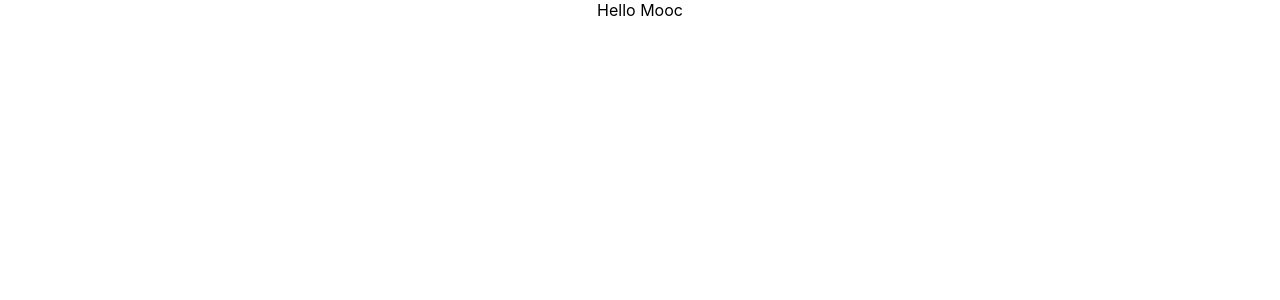
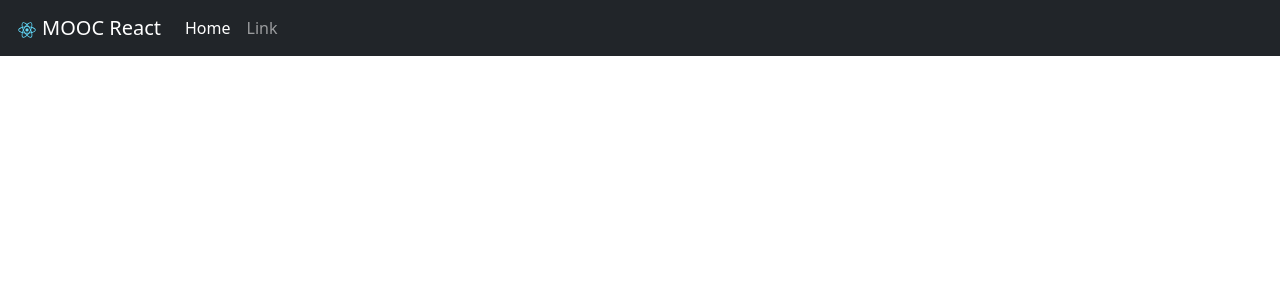
Before and after one commit to Gael-Mousset/mooc-react, a React (Create React App) app: page / in a window 1280 px wide. Shown: the top 300 px of the page. Built offline with nearby package versions, Linux system fonts and the light colour scheme.

Commit message:
Chapitre 5 - Le composant

```diff
--- a/package.json
+++ b/package.json
@@ -6,6 +6,7 @@
     "@testing-library/jest-dom": "^5.16.5",
     "@testing-library/react": "^13.4.0",
     "@testing-library/user-event": "^13.5.0",
+    "bootstrap": "^5.3.0",
     "react": "^18.2.0",
     "react-dom": "^18.2.0",
     "react-scripts": "5.0.1",
--- a/src/App.css
+++ /dev/null
@@ -1,38 +0,0 @@
-.App {
-  text-align: center;
-}
-
-.App-logo {
-  height: 40vmin;
-  pointer-events: none;
-}
-
-@media (prefers-reduced-motion: no-preference) {
-  .App-logo {
-    animation: App-logo-spin infinite 20s linear;
-  }
-}
-
-.App-header {
-  background-color: #282c34;
-  min-height: 100vh;
-  display: flex;
-  flex-direction: column;
-  align-items: center;
-  justify-content: center;
-  font-size: calc(10px + 2vmin);
-  color: white;
-}
-
-.App-link {
-  color: #61dafb;
-}
-
-@keyframes App-logo-spin {
-  from {
-    transform: rotate(0deg);
-  }
-  to {
-    transform: rotate(360deg);
-  }
-}
--- a/src/App.js
+++ b/src/App.jsx
@@ -1,9 +1,9 @@
-import './App.css';
+import Header from "./components/Header";
 
 function App() {
   return (
     <div className="App">
-     Hello Mooc
+      <Header />
     </div>
   );
 }
--- /dev/null
+++ b/src/components/Header.jsx
@@ -0,0 +1,37 @@
+import React from "react";
+import logo from "../logo.svg";
+
+function Header(props) {
+  return (
+    <div>
+      <nav className="navbar navbar-dark bg-dark navbar-expand-lg">
+        <div className="container-fluid">
+          <div className="navbar-brand" href="#">
+            <img
+              src={logo}
+              alt="Logo"
+              width="30"
+              height="24"
+              className="d-inline-block align-text-top mt-1"
+            />
+            MOOC React
+          </div>
+          <ul className="navbar-nav me-auto mb-2 mb-lg-0">
+            <li className="nav-item">
+              <div className="nav-link active" aria-current="page" href="#">
+                Home
+              </div>
+            </li>
+            <li className="nav-item">
+              <div className="nav-link" href="#">
+                Link
+              </div>
+            </li>
+          </ul>
+        </div>
+      </nav>
+    </div>
+  );
+}
+
+export default Header;
--- a/src/index.js
+++ b/src/index.js
@@ -3,6 +3,7 @@ import ReactDOM from 'react-dom/client';
 import './index.css';
 import App from './App';
 import reportWebVitals from './reportWebVitals';
+import "bootstrap/dist/css/bootstrap.css"
 
 const root = ReactDOM.createRoot(document.getElementById('root'));
 root.render(
```
Also changed, not shown: 1 other file (tests, documents, lock files or other folders).
